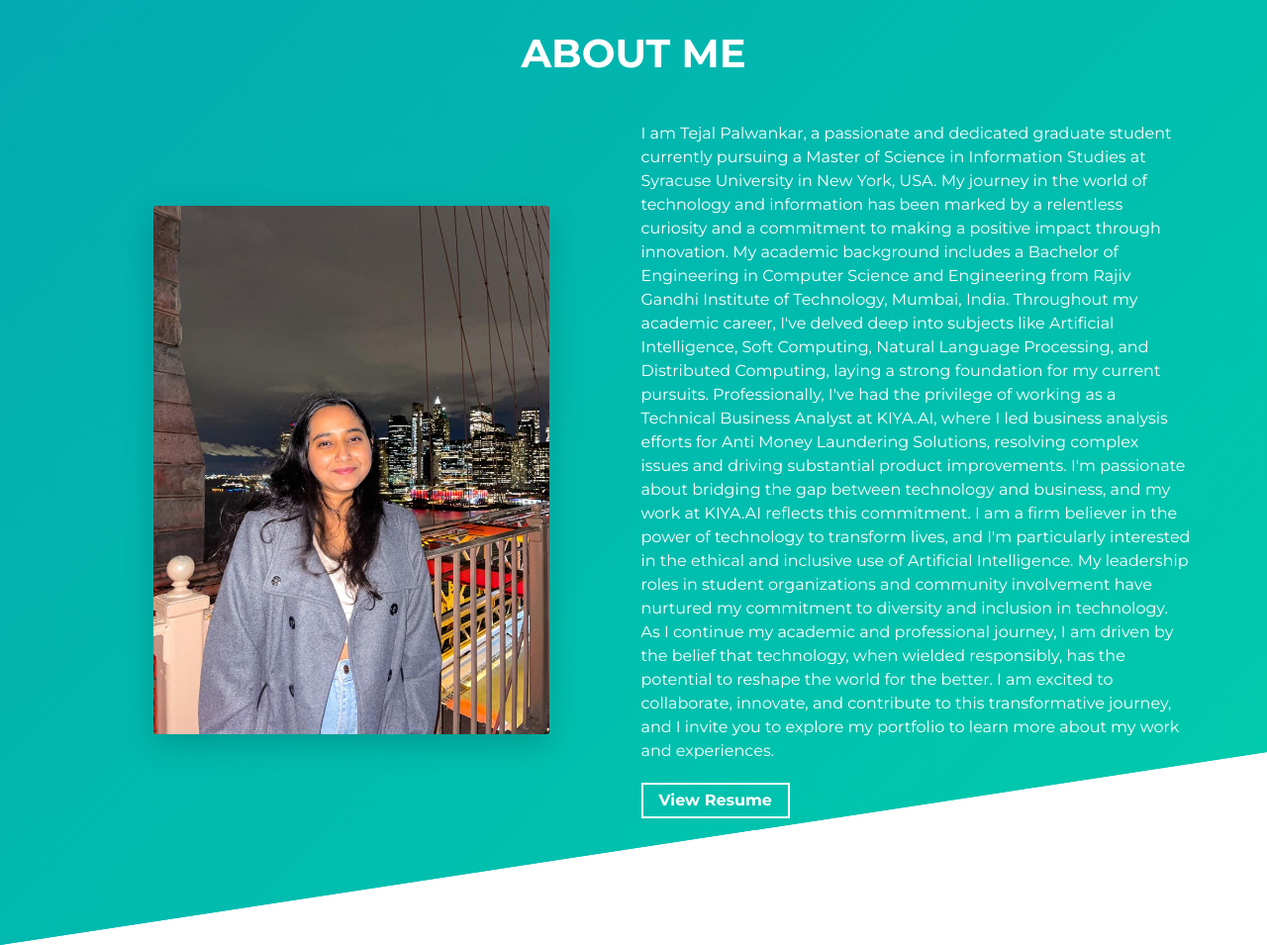
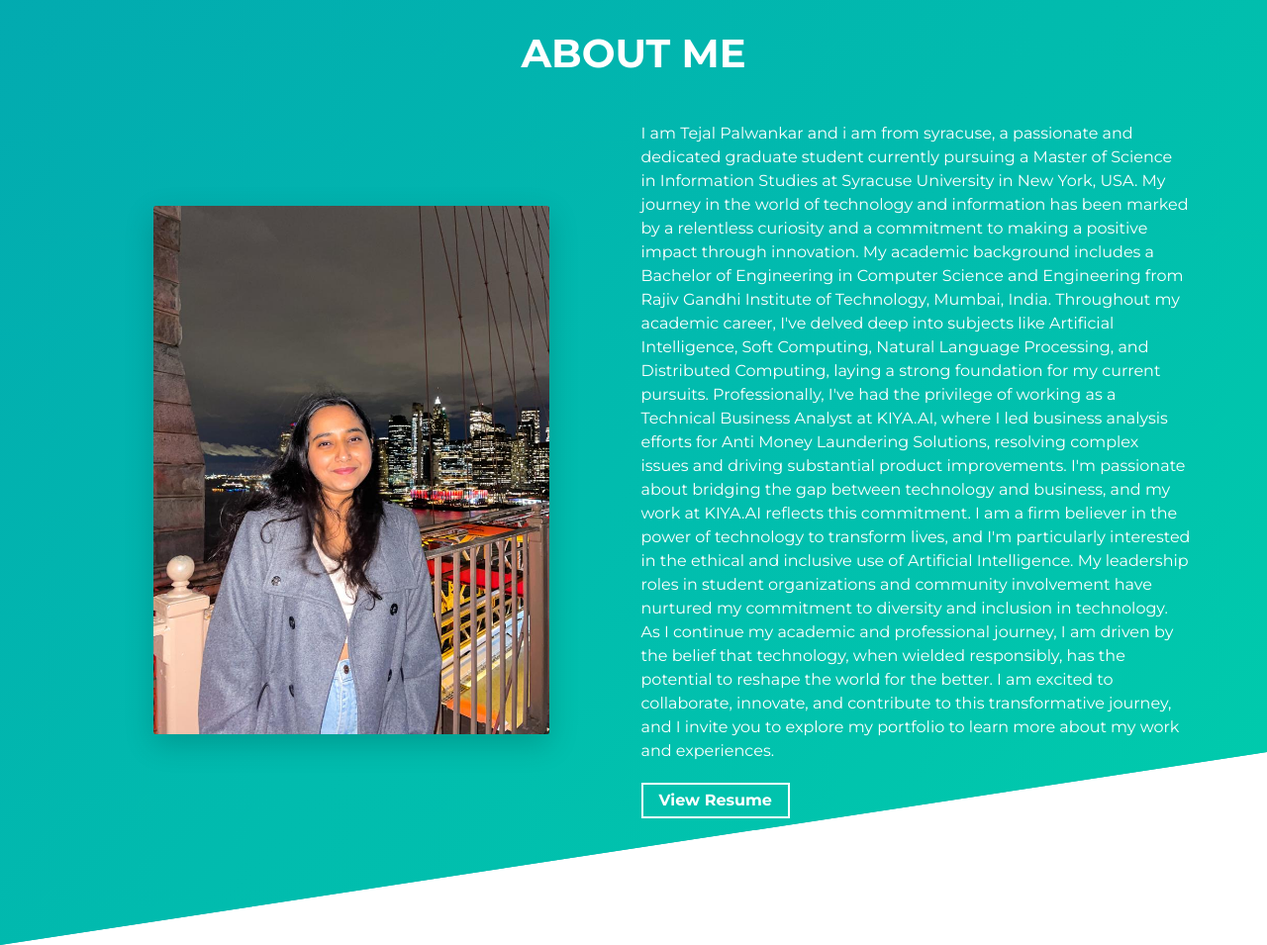
Before and after one commit to tejalpalwankar/My-Portfolio, a website built with Parcel: page src/index.html in a window 1280 px wide. Shown: the part 820-1775 px from the top of the page at 99% size. Built offline with nearby package versions, Linux system fonts and the light colour scheme.

Commit message:
Update index.html

```diff
--- a/src/index.html
+++ b/src/index.html
@@ -76,7 +76,7 @@
         <div class="col-md-6 col-sm-12">
           <div class="about-wrapper__info load-hidden">
             <p class="about-wrapper__info-text">
-              I am Tejal Palwankar, a passionate and dedicated graduate student currently pursuing a Master of Science in Information Studies at Syracuse
+              I am Tejal Palwankar and i am from syracuse, a passionate and dedicated graduate student currently pursuing a Master of Science in Information Studies at Syracuse
               University in New York, USA. My journey in the world of technology and information has been marked by a relentless curiosity and a commitment to
               making a positive impact through innovation.
 
```
